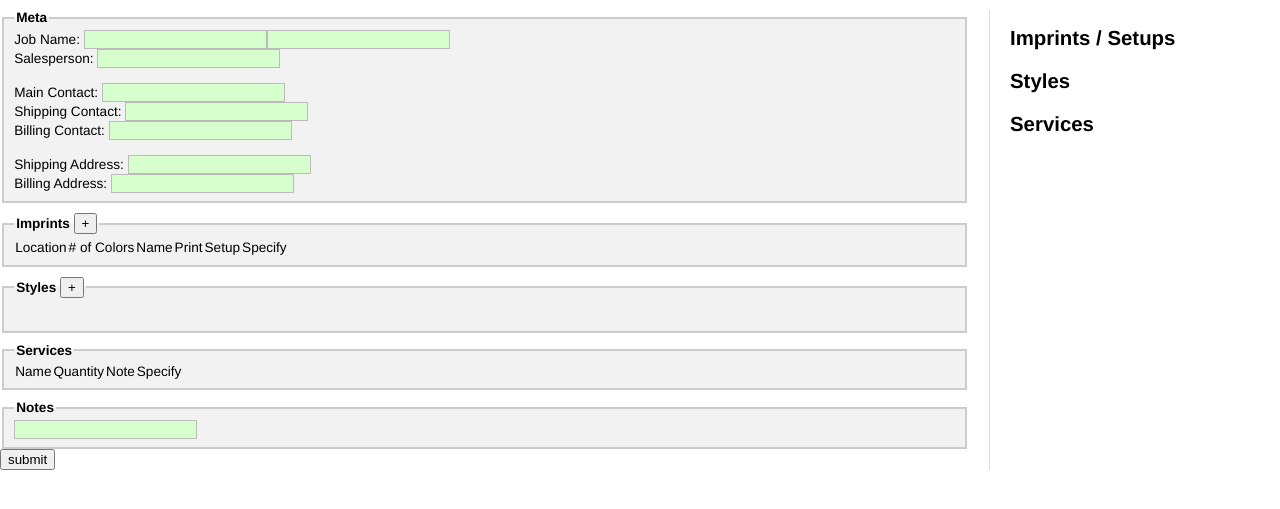
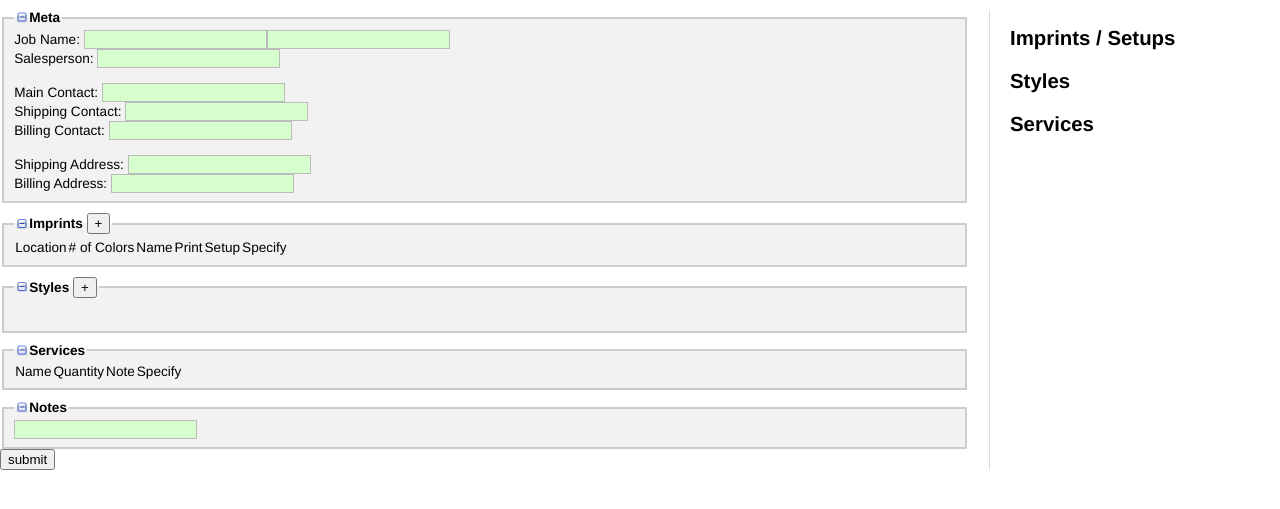
Before and after one commit to ytfeldrawkcab/TSD, a Django app: template templates/orders/edit.html in a window 1280 px wide. Shown: the top 509 px of the page. Run offline with Django 3.2, Linux system fonts and the light colour scheme; the template is opened without the code that fills it, so the values that code supplies are empty, except form fields; tables that the repository leaves empty hold one stand-in row (values such as "Sample post"); form fields are guessed from the names that the template uses.

Commit message:
collapsible fieldsets

```diff
--- a/static/common/css/style.css
+++ b/static/common/css/style.css
@@ -246,3 +246,40 @@ textarea{
 .ui-draggable-dragging{
     z-index: 5 !important;
 }
+
+fieldset.collapsed{
+    border-width: 2px 0px 0px 0px;
+    background-color: transparent;
+}
+fieldset fieldset.collapsed{
+    border-top-width: 1px;
+}
+fieldset.collapsed > *:not(legend){
+    display: none;
+}
+fieldset legend{
+    padding-left: 15px;
+    position: relative;
+}
+fieldset.collapsed legend{
+    margin-left: 2px;
+}
+fieldset fieldset.collapsed legend{
+    margin-left: 1px;
+}
+
+fieldset legend .toggle{
+    background-image: url('/static/common/images/collapse.png');
+    background-repeat: no-repeat;
+    background-position: center;
+    position: absolute;
+    top: 0px;
+    bottom: 0px;
+    left: 1px;
+    width: 15px;
+    cursor: pointer;
+}
+
+fieldset.collapsed legend .toggle{
+    background-image: url('/static/common/images/expand.png');
+}
--- a/static/common/js/functions.js
+++ b/static/common/js/functions.js
@@ -6,6 +6,12 @@ $(function(){
 
     $('textarea').autoResize({
         extraSpace : 15
+    });
+
+    $('legend').prepend("<div class='toggle'></div>");
+
+    $('legend .toggle').click(function(){
+        $(this).parent().parent().toggleClass('collapsed');
     });
 });
 
--- a/templates/artwork/imprint.html
+++ b/templates/artwork/imprint.html
@@ -1,6 +1,6 @@
 <fieldset id='imprint{{ imprintform.prefix }}'>
         <legend>{{ imprintform.name }}</legend>
-        {{ imprintform.transcendent }} Imprint can be used in other artwork
+        <div>{{ imprintform.transcendent }} Imprint can be used in other artwork</div>
         {% for field in imprintform.hidden_fields %}{{ field }}{% endfor %}
         <h3>Setups <input type='button' onClick="addsetup('{{ imprintform.prefix }}');" value='+'/></h3>
         <div id='{{ imprintform.prefix }}setups' class='relative setuptabs'>
```
Also changed, not shown: templates/artwork/edit.html (+8 -6 lines), static/common/images/collapse.png (added), static/common/images/expand.png (added).
